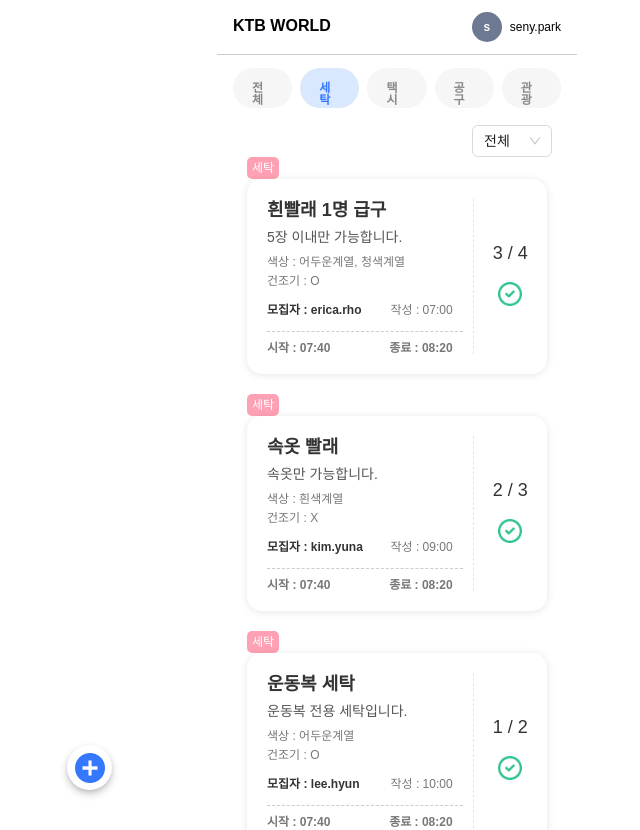
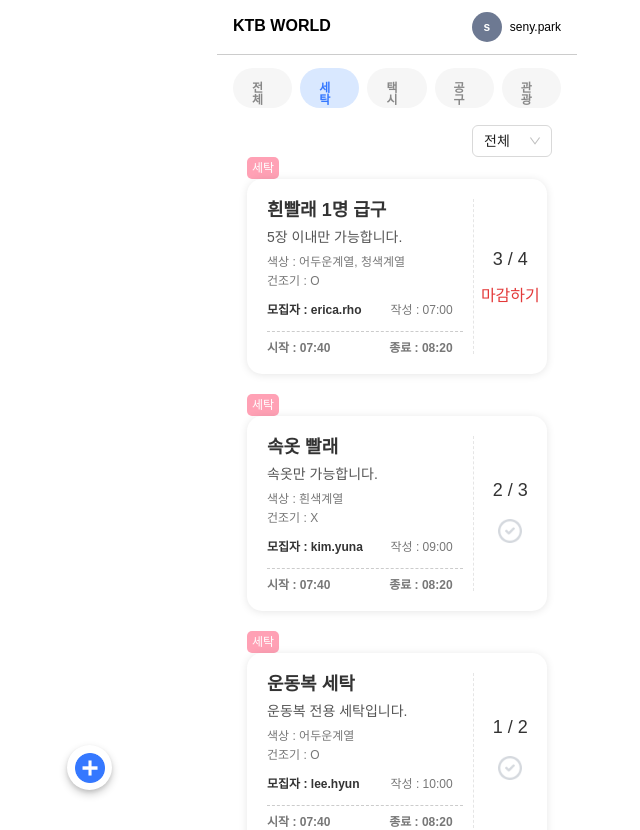
Before and after one commit to SingTangLab/ktb-world-fe, a React (Create React App) app: page /laundry in a window 1280 px wide. Shown: the top 830 px of the page, without its empty margins (243-883 px from the left). Built offline with nearby package versions, Linux system fonts and the light colour scheme; a web font is replaced by a local one.

Commit message:
✨ ticket 컴포넌트 조건부렌더링

```diff
--- a/src/components/Ticket.jsx
+++ b/src/components/Ticket.jsx
@@ -1,7 +1,9 @@
+import React from 'react'
 import styles from '../styles/Ticket.module.css'
-import check from '../images/check.png'
 import { useLocation } from 'react-router-dom'
 import { laundryData, taxiData, gongguData, allData } from '../data/data' // 목업 데이터 임포트
+import check from '../images/check.png'
+import checkGray from '../images/notcheck.png'
 
 export default function Ticket() {
   const location = useLocation()
@@ -29,18 +31,36 @@ export default function Ticket() {
     ? gongguData.tickets
     : allData.tickets
 
+  // 로그인된 유저의 ID (예시)
+  const loggedInUserId = 1
+
   return tickets.map((ticket) =>
     ticket.category === '세탁' ? (
-      <Laundry key={ticket.ticket_id} ticket={ticket} />
+      <Laundry
+        key={ticket.ticket_id}
+        ticket={ticket}
+        loggedInUserId={loggedInUserId}
+      />
     ) : ticket.category === '택시' ? (
-      <Taxi key={ticket.ticket_id} ticket={ticket} />
+      <Taxi
+        key={ticket.ticket_id}
+        ticket={ticket}
+        loggedInUserId={loggedInUserId}
+      />
     ) : (
-      <Gonggu key={ticket.ticket_id} ticket={ticket} />
+      <Gonggu
+        key={ticket.ticket_id}
+        ticket={ticket}
+        loggedInUserId={loggedInUserId}
+      />
     )
   )
 }
 
-function Laundry({ ticket }) {
+function Laundry({ ticket, loggedInUserId }) {
+  const isAuthor = ticket.user_id === loggedInUserId
+  const isParticipant = ticket.participant_user.includes(loggedInUserId)
+
   return (
     <div className={styles.container}>
       <div className={`${styles.flag} ${styles.laundryFlag}`}>
@@ -54,7 +74,7 @@ function Laundry({ ticket }) {
             <div className={styles.info}>
               <div className={styles.color}>색상 : {ticket.laundry_color}</div>
               <div className={styles.dryer}>
-                건조기 : {ticket.is_dry ? 'O' : 'X'}{' '}
+                건조기 : {ticket.is_dry ? 'O' : 'X'}
               </div>
               <div className={styles.write}>
                 <div className={styles.writer}>모집자 : {ticket.nickname}</div>
@@ -63,7 +83,6 @@ function Laundry({ ticket }) {
                 </div>
               </div>
             </div>
-
             <div className={styles.bottom}>
               <div className={styles.bottomLeft}>
                 <div className={styles.start}>시작 : 07:40</div>
@@ -71,13 +90,30 @@ function Laundry({ ticket }) {
               </div>
             </div>
           </div>
-
           <div className={styles.right}>
             <div className={styles.people}>
               {ticket.participant_user.length} / {ticket.capacity}
             </div>
             <div className={styles.status}>
-              <img src={check} className={styles.statusImage} />
+              {ticket.status === '마감' ? (
+                isAuthor ? (
+                  '마감'
+                ) : (
+                  <img
+                    src={check}
+                    className={styles.statusImage}
+                    alt='Status'
+                  />
+                )
+              ) : isAuthor ? (
+                '마감하기'
+              ) : (
+                <img
+                  src={isParticipant ? check : checkGray}
+                  className={styles.statusImage}
+                  alt='Status'
+                />
+              )}
             </div>
           </div>
         </div>
@@ -86,7 +122,10 @@ function Laundry({ ticket }) {
   )
 }
 
-function Taxi({ ticket }) {
+function Taxi({ ticket, loggedInUserId }) {
+  const isAuthor = ticket.user_id === loggedInUserId
+  const isParticipant = ticket.participant_user.includes(loggedInUserId)
+
   return (
     <div className={styles.container}>
       <div className={`${styles.flag} ${styles.taxiFlag}`}>
@@ -109,13 +148,30 @@ function Taxi({ ticket }) {
                 </div>
               </div>
             </div>
-
             <div className={styles.right}>
               <div className={styles.people}>
-                {ticket.participant_user.length}/{ticket.capacity}
+                {ticket.participant_user.length} / {ticket.capacity}
               </div>
               <div className={styles.status}>
-                <img src={check} className={styles.statusImage} alt='Status' />
+                {ticket.status === '마감' ? (
+                  isAuthor ? (
+                    '마감'
+                  ) : (
+                    <img
+                      src={check}
+                      className={styles.statusImage}
+                      alt='Status'
+                    />
+                  )
+                ) : isAuthor ? (
+                  '마감하기'
+                ) : (
+                  <img
+                    src={isParticipant ? check : checkGray}
+                    className={styles.statusImage}
+                    alt='Status'
+                  />
+                )}
               </div>
             </div>
           </div>
@@ -130,7 +186,10 @@ function Taxi({ ticket }) {
   )
 }
 
-function Gonggu({ ticket }) {
+function Gonggu({ ticket, loggedInUserId }) {
+  const isAuthor = ticket.user_id === loggedInUserId
+  const isParticipant = ticket.participant_user.includes(loggedInUserId)
+
   return (
     <div className={styles.container}>
       <div className={`${styles.flag} ${styles.gongguFlag}`}>
@@ -155,10 +214,28 @@ function Gonggu({ ticket }) {
             </div>
             <div className={styles.right}>
               <div className={styles.people}>
-                {ticket.participant_user.length}/{ticket.capacity}
+                {ticket.participant_user.length} / {ticket.capacity}
               </div>
               <div className={styles.status}>
-                <img src={check} className={styles.statusImage} alt='Status' />
+                {ticket.status === '마감' ? (
+                  isAuthor ? (
+                    '마감'
+                  ) : (
+                    <img
+                      src={check}
+                      className={styles.statusImage}
+                      alt='Status'
+                    />
+                  )
+                ) : isAuthor ? (
+                  '마감하기'
+                ) : (
+                  <img
+                    src={isParticipant ? check : checkGray}
+                    className={styles.statusImage}
+                    alt='Status'
+                  />
+                )}
               </div>
             </div>
           </div>
--- a/src/styles/Ticket.module.css
+++ b/src/styles/Ticket.module.css
@@ -1,27 +1,5 @@
-.main {
-  background-color: #fff;
-  /* border: 2px solid #ccc; */
-  border-radius: 15px;
-  box-shadow: 0 1px 8px rgba(0, 0, 0, 0.1);
-  padding: 20px 0 20px 20px;
-  width: 300px;
-  height: fit-content;
-  box-sizing: border-box;
-  position: relative;
-  margin-bottom: 10px;
-}
-
-.main:hover {
-  box-shadow: 0 1px 8px rgba(0, 0, 0, 0.2);
-}
-
-.container {
-  /* margin-top: 10px; */
-  height: fit-content;
-  /* background-color: pink; */
-}
-
 .flag {
+  background-color: #3578ff; /* 기본 색상 */
   color: white;
   width: fit-content;
   padding: 5px;
@@ -45,6 +23,26 @@
   /* opacity: 0.6;/ */
 }
 
+.main {
+  background-color: #fff;
+  border-radius: 15px;
+  box-shadow: 0 1px 8px rgba(0, 0, 0, 0.1);
+  padding: 20px 0 20px 20px;
+  width: 300px;
+  height: fit-content;
+  box-sizing: border-box;
+  position: relative;
+  margin-bottom: 10px;
+}
+
+.main:hover {
+  box-shadow: 0 1px 8px rgba(0, 0, 0, 0.2);
+}
+
+.container {
+  height: fit-content;
+}
+
 .top {
   display: flex;
   height: fit-content;
@@ -53,7 +51,6 @@
 
 .left {
   width: 80%;
-  /* background-color: antiquewhite; */
   border-right: 1px dashed rgba(0, 0, 0, 0.1);
   padding-right: 10px;
 }
@@ -102,7 +99,6 @@
 
 .right {
   width: 30%;
-  /* text-align: right; */
   display: flex;
   flex-direction: column;
   justify-content: center;
@@ -115,11 +111,12 @@
   font-size: 18px;
   font-weight: 500;
   color: #333;
-  /* color: #ff6f61; */
 }
 
 .status {
   margin-top: 10px;
+  color: #e02424;
+  opacity: 0.9;
 }
 
 .statusImage {
```
